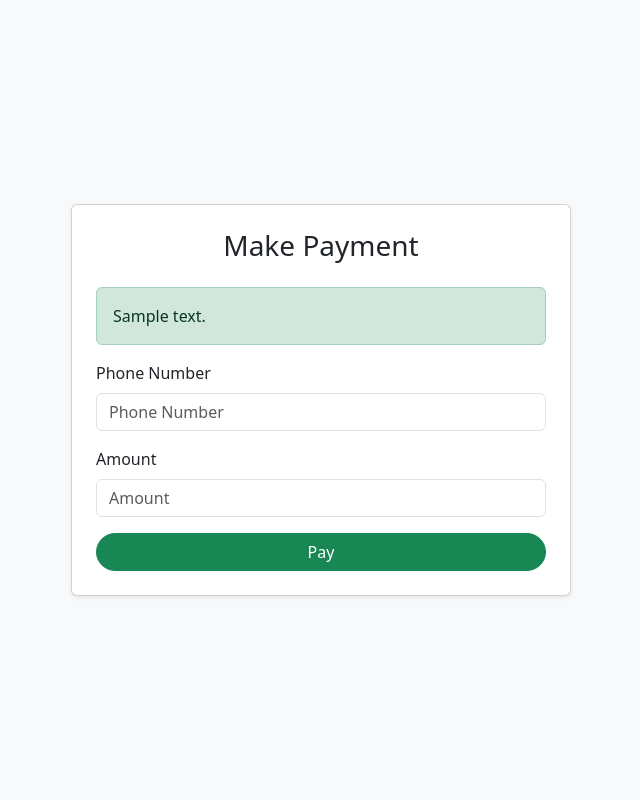
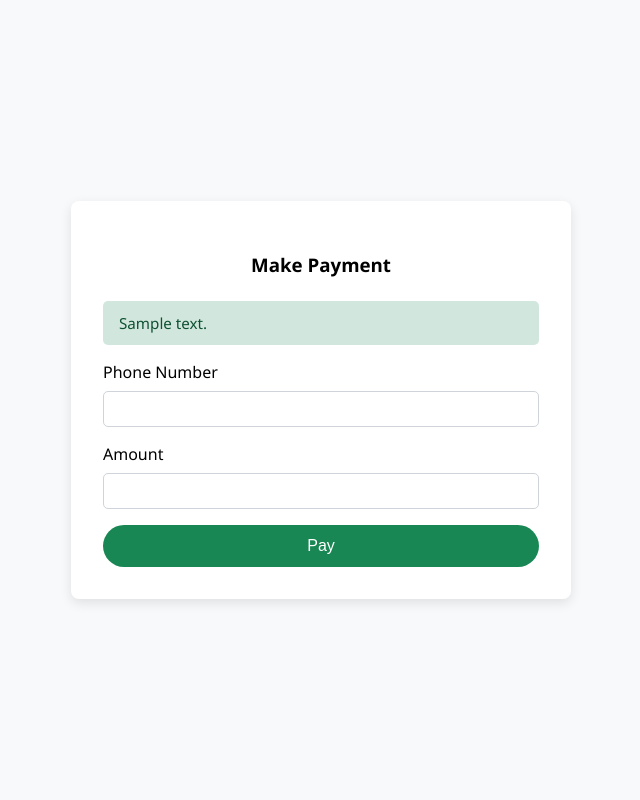
Before and after one commit to cyolabs/local-market-tax-system, a Django app: template backend/taxbackend/mpesa_express/templates/payment_form.html in a window 1280 px wide. Shown: the whole page, without its empty margins (319-959 px from the left). Run offline with Django 5.2, Linux system fonts and the light colour scheme; tables that the repository leaves empty hold one stand-in row (values such as "Sample post"); the template is opened without the code that fills it: values that come from a table or form of the project are taken from there, most other values are stand-ins (such as "Sample title", 1, 10 or a date in 2020); some libraries are stand-ins or nearby versions.

Commit message:
Quick fix

```diff
--- a/backend/taxbackend/mpesa_express/templates/payment_form.html
+++ b/backend/taxbackend/mpesa_express/templates/payment_form.html
@@ -2,47 +2,136 @@
 <html lang="en">
 <head>
   <meta charset="UTF-8" />
-    <meta name="viewport" content="width=device-width, initial-scale=1.0" />
+  <meta name="viewport" content="width=device-width, initial-scale=1.0"/>
   <title>Make Payment</title>
+  <style>
+    * {
+      box-sizing: border-box;
+    }
 
-    <!-- Bootstrap CSS -->
-    <link
-      rel="stylesheet"
-      href="https://cdnjs.cloudflare.com/ajax/libs/bootstrap/5.3.0/css/bootstrap.min.css"
-    />
+    body {
+      margin: 0;
+      padding: 0;
+      font-family: 'Segoe UI', Tahoma, Geneva, Verdana, sans-serif;
+      background-color: #f8f9fa;
+      display: flex;
+      align-items: center;
+      justify-content: center;
+      height: 100vh;
+    }
+
+    .card {
+      background-color: #fff;
+      border-radius: 8px;
+      box-shadow: 0 4px 12px rgba(0, 0, 0, 0.1);
+      width: 100%;
+      max-width: 500px;
+      padding: 2rem;
+    }
+
+    .card h3 {
+      text-align: center;
+      margin-bottom: 1.5rem;
+    }
+
+    .alert {
+      padding: 0.75rem 1rem;
+      margin-bottom: 1rem;
+      border-radius: 5px;
+      font-size: 0.95rem;
+    }
+
+    .alert-danger {
+      background-color: #f8d7da;
+      color: #842029;
+    }
+
+    .alert-success {
+      background-color: #d1e7dd;
+      color: #0f5132;
+    }
+
+    form .form-group {
+      margin-bottom: 1rem;
+    }
+
+    form label {
+      display: block;
+      margin-bottom: 0.5rem;
+      font-weight: 500;
+    }
+
+    form input, form select, form textarea {
+      width: 100%;
+      padding: 0.5rem 0.75rem;
+      border: 1px solid #ced4da;
+      border-radius: 5px;
+      font-size: 1rem;
+    }
+
+    button {
+      width: 100%;
+      padding: 0.75rem;
+      border: none;
+      border-radius: 50px;
+      background-color: #198754;
+      color: white;
+      font-size: 1rem;
+      cursor: pointer;
+      display: flex;
+      align-items: center;
+      justify-content: center;
+    }
+
+    button:disabled {
+      opacity: 0.7;
+      cursor: not-allowed;
+    }
+
+    .spinner-border {
+      width: 1rem;
+      height: 1rem;
+      border: 2px solid #ffffff;
+      border-top-color: transparent;
+      border-radius: 50%;
+      margin-right: 0.5rem;
+      display: inline-block;
+      animation: spin 0.6s linear infinite;
+    }
+
+    @keyframes spin {
+      to { transform: rotate(360deg); }
+    }
+  </style>
 </head>
-  <body class="d-flex align-items-center justify-content-center vh-100 bg-light">
+<body>
   {% load bootstrap5 %}
-    <div class="card shadow-sm p-4" style="width: 100%; max-width: 500px">
-      <h3 class="text-center mb-4">Make Payment</h3>
+  <div class="card">
+    <h3>Make Payment</h3>
 
-      <!-- Display Error Message -->
     {% if error_message %}
-        <div class="alert alert-danger" role="alert">{{ error_message }}</div>
+      <div class="alert alert-danger">{{ error_message }}</div>
     {% endif %}
 
-      <!-- Display Success Message -->
     {% if success_message %}
-        <div class="alert alert-success" role="alert">{{ success_message }}</div>
+      <div class="alert alert-success">{{ success_message }}</div>
     {% endif %}
 
-      <form method="POST" class="needs-validation" novalidate onsubmit="handleFormSubmit(event)">
+    <form method="POST" novalidate onsubmit="handleFormSubmit(event)">
       {% csrf_token %}
       {% for field in form %}
-          <div class="mb-3">{% bootstrap_field field %}</div>
+        <div class="form-group">
+          <label for="{{ field.id_for_label }}">{{ field.label }}</label>
+          {{ field }}
+        </div>
       {% endfor %}
-        <button
-          type="submit"
-          class="btn btn-success w-100 rounded-pill"
-          id="submitButton"
-        >
-          <span id="spinner" class="spinner-border spinner-border-sm" role="status" aria-hidden="true" style="display: none"></span>
+      <button type="submit" id="submitButton">
+        <span id="spinner" class="spinner-border" style="display: none;"></span>
         <span id="buttonText">Pay</span>
       </button>
     </form>
   </div>
 
-    <script src="https://cdnjs.cloudflare.com/ajax/libs/bootstrap/5.3.0/js/bootstrap.bundle.min.js"></script>
   <script>
     function handleFormSubmit(event) {
       event.preventDefault();
@@ -54,8 +143,12 @@
       spinner.style.display = "inline-block";
       submitButton.disabled = true;
 
-        event.target.submit(); // Submit form
+      event.target.submit();
     }
+
+  // When payment is complete (in your success handler)
+  window.opener.postMessage('paymentCompleted', window.location.origin);
+  window.close(); // Optional: close the popup after payment
   </script>
 </body>
 </html>
--- a/backend/taxbackend/taxbackend/urls.py
+++ b/backend/taxbackend/taxbackend/urls.py
@@ -14,7 +14,6 @@ def home(request):
             <li><a href="/signup/">/signup/</a> - User registration</li>
             <li><a href="/login/">/login/</a> - User login</li>
             <li><a href="/admin/">Admin Panel</a></li>
-            <li><a href="/api/mpesa/">MPesa Endpoints</a></li>
         </ul>
     """)
 
@@ -24,5 +23,5 @@ urlpatterns = [
     path('api/token/', TokenObtainPairView.as_view(), name='token_obtain_pair'),
     path('api/token/refresh/', TokenRefreshView.as_view(), name='token_refresh'),
     path('', include('tax_api.urls')),
-    path('', include('mpesa_express.urls')),
+    path('mpesa', include('mpesa_express.urls')),
 ]
--- a/frontend/tax-collection-ui/src/pages/VendorDashboard.jsx
+++ b/frontend/tax-collection-ui/src/pages/VendorDashboard.jsx
@@ -121,7 +121,7 @@ const VendorDashboard = () => {
   const [feedbackSuccess, setFeedbackSuccess] = useState("");
 
 const handlePayClick = (category) => {
-  const url = `/mpesa/payment-form/?category=${encodeURIComponent(category.title)}&amount=${category.amount}`;
+  const url = `https://local-market-tax-system-7fuw.onrender.com/mpesa/?category=${encodeURIComponent(category.title)}&amount=${category.amount}`;
   const popup = window.open(url, '_blank', 'width=500,height=650');
   if (!popup || popup.closed || typeof popup.closed === 'undefined') {
     alert('Popup blocked. Please allow popups for this site.');
```
Also changed, not shown: backend/taxbackend/mpesa_express/templates/pending.html (+121 -28 lines), README.md. Lines whose indentation alone changed are shown as unchanged.
